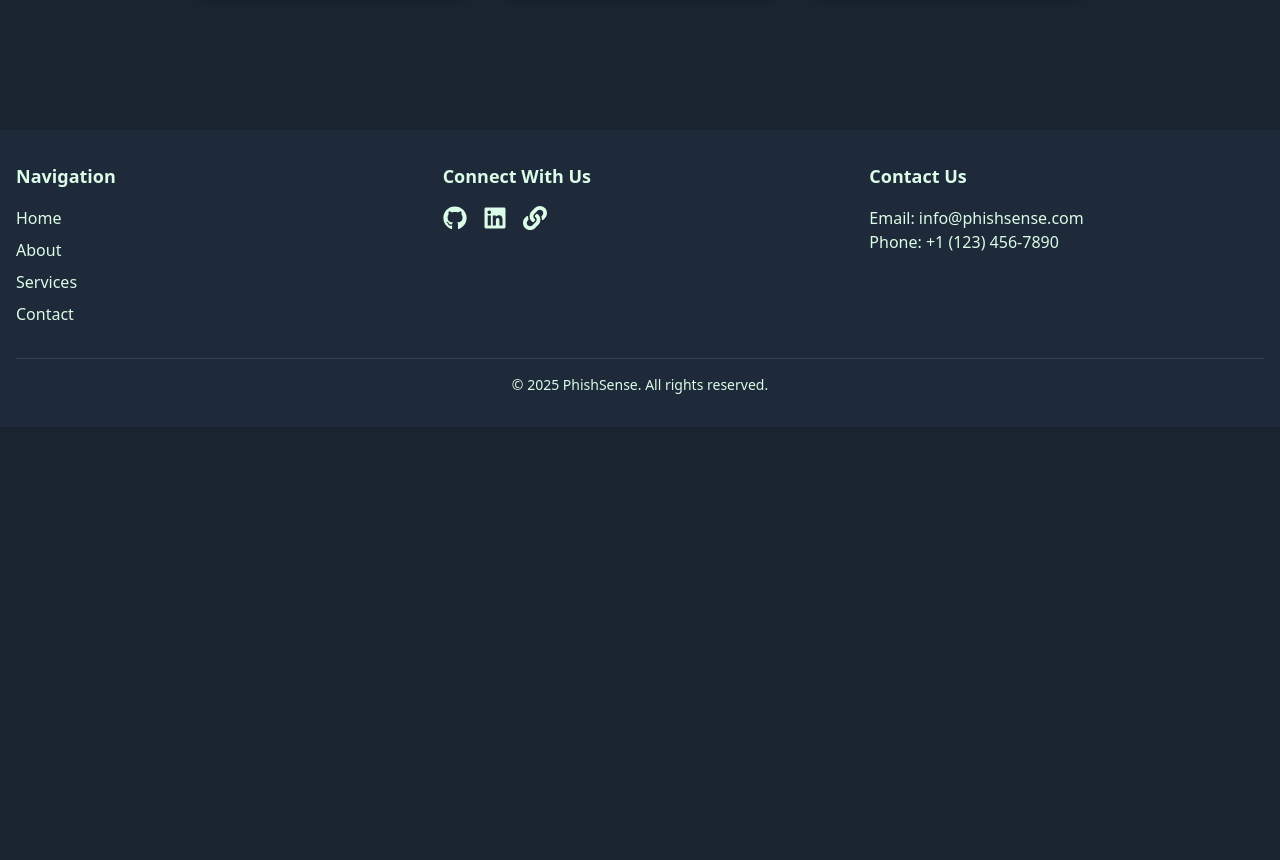
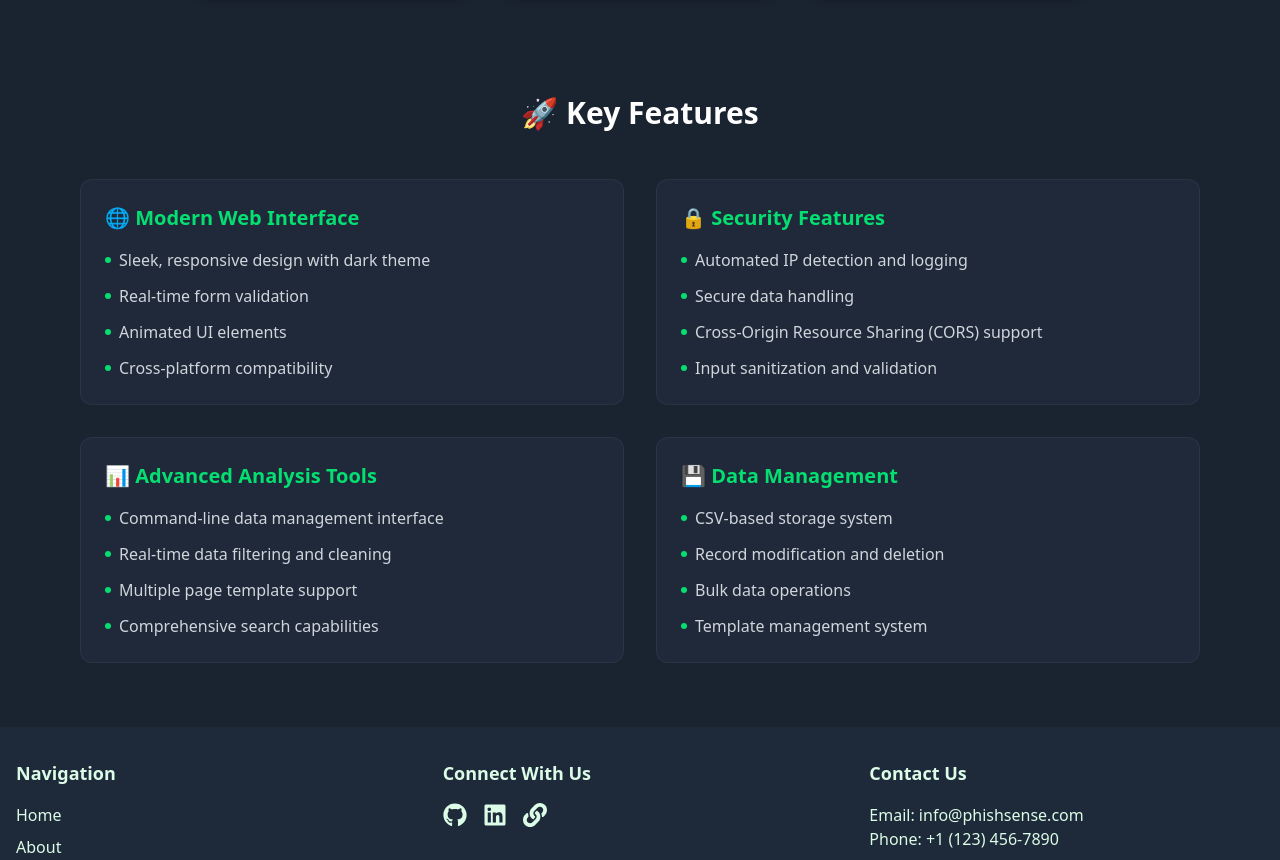
Before and after one commit to oussamabenalisst/PhishSenseSite, a Next.js app: page / in a window 1280 px wide. Shown: the part 734-1594 px from the top of the page. Before the commit the page ends 1161 px from the top, so only its background shows below. Built offline with nearby package versions, Linux system fonts and the light colour scheme.

Commit message:
update home Key Features

```diff
--- a/app/page.tsx
+++ b/app/page.tsx
@@ -80,6 +80,114 @@ export default function Home() {
               <p className="text-gray-400">Comprehensive security insights</p>
             </div>
           </div>
+
+          <section className="mt-24 text-left max-w-6xl mx-auto">
+            <h2 className="text-3xl font-bold text-white mb-12 text-center">
+              🚀 Key Features
+            </h2>
+
+            <div className="grid md:grid-cols-2 gap-8 px-4">
+              {/* Modern Web Interface */}
+              <div className="bg-[#243042]/50 rounded-xl p-6 backdrop-blur-sm border border-gray-700/50 hover:border-green-500/30 transition-all duration-300">
+                <h3 className="text-xl font-semibold text-green-400 mb-4 flex items-center gap-2">
+                  🌐 Modern Web Interface
+                </h3>
+                <ul className="space-y-3 text-gray-300">
+                  <li className="flex items-center gap-2">
+                    <span className="w-1.5 h-1.5 bg-green-400 rounded-full"></span>
+                    Sleek, responsive design with dark theme
+                  </li>
+                  <li className="flex items-center gap-2">
+                    <span className="w-1.5 h-1.5 bg-green-400 rounded-full"></span>
+                    Real-time form validation
+                  </li>
+                  <li className="flex items-center gap-2">
+                    <span className="w-1.5 h-1.5 bg-green-400 rounded-full"></span>
+                    Animated UI elements
+                  </li>
+                  <li className="flex items-center gap-2">
+                    <span className="w-1.5 h-1.5 bg-green-400 rounded-full"></span>
+                    Cross-platform compatibility
+                  </li>
+                </ul>
+              </div>
+
+              {/* Security Features */}
+              <div className="bg-[#243042]/50 rounded-xl p-6 backdrop-blur-sm border border-gray-700/50 hover:border-green-500/30 transition-all duration-300">
+                <h3 className="text-xl font-semibold text-green-400 mb-4 flex items-center gap-2">
+                  🔒 Security Features
+                </h3>
+                <ul className="space-y-3 text-gray-300">
+                  <li className="flex items-center gap-2">
+                    <span className="w-1.5 h-1.5 bg-green-400 rounded-full"></span>
+                    Automated IP detection and logging
+                  </li>
+                  <li className="flex items-center gap-2">
+                    <span className="w-1.5 h-1.5 bg-green-400 rounded-full"></span>
+                    Secure data handling
+                  </li>
+                  <li className="flex items-center gap-2">
+                    <span className="w-1.5 h-1.5 bg-green-400 rounded-full"></span>
+                    Cross-Origin Resource Sharing (CORS) support
+                  </li>
+                  <li className="flex items-center gap-2">
+                    <span className="w-1.5 h-1.5 bg-green-400 rounded-full"></span>
+                    Input sanitization and validation
+                  </li>
+                </ul>
+              </div>
+
+              {/* Advanced Analysis Tools */}
+              <div className="bg-[#243042]/50 rounded-xl p-6 backdrop-blur-sm border border-gray-700/50 hover:border-green-500/30 transition-all duration-300">
+                <h3 className="text-xl font-semibold text-green-400 mb-4 flex items-center gap-2">
+                  📊 Advanced Analysis Tools
+                </h3>
+                <ul className="space-y-3 text-gray-300">
+                  <li className="flex items-center gap-2">
+                    <span className="w-1.5 h-1.5 bg-green-400 rounded-full"></span>
+                    Command-line data management interface
+                  </li>
+                  <li className="flex items-center gap-2">
+                    <span className="w-1.5 h-1.5 bg-green-400 rounded-full"></span>
+                    Real-time data filtering and cleaning
+                  </li>
+                  <li className="flex items-center gap-2">
+                    <span className="w-1.5 h-1.5 bg-green-400 rounded-full"></span>
+                    Multiple page template support
+                  </li>
+                  <li className="flex items-center gap-2">
+                    <span className="w-1.5 h-1.5 bg-green-400 rounded-full"></span>
+                    Comprehensive search capabilities
+                  </li>
+                </ul>
+              </div>
+
+              {/* Data Management */}
+              <div className="bg-[#243042]/50 rounded-xl p-6 backdrop-blur-sm border border-gray-700/50 hover:border-green-500/30 transition-all duration-300">
+                <h3 className="text-xl font-semibold text-green-400 mb-4 flex items-center gap-2">
+                  💾 Data Management
+                </h3>
+                <ul className="space-y-3 text-gray-300">
+                  <li className="flex items-center gap-2">
+                    <span className="w-1.5 h-1.5 bg-green-400 rounded-full"></span>
+                    CSV-based storage system
+                  </li>
+                  <li className="flex items-center gap-2">
+                    <span className="w-1.5 h-1.5 bg-green-400 rounded-full"></span>
+                    Record modification and deletion
+                  </li>
+                  <li className="flex items-center gap-2">
+                    <span className="w-1.5 h-1.5 bg-green-400 rounded-full"></span>
+                    Bulk data operations
+                  </li>
+                  <li className="flex items-center gap-2">
+                    <span className="w-1.5 h-1.5 bg-green-400 rounded-full"></span>
+                    Template management system
+                  </li>
+                </ul>
+              </div>
+            </div>
+          </section>
         </div>
       </div>
     </main>
```
